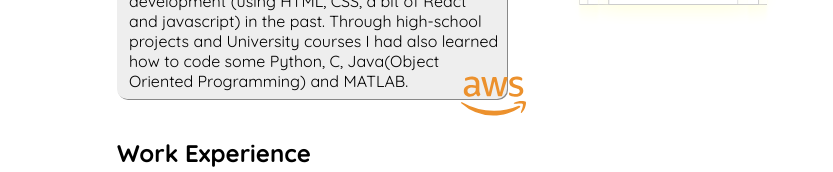
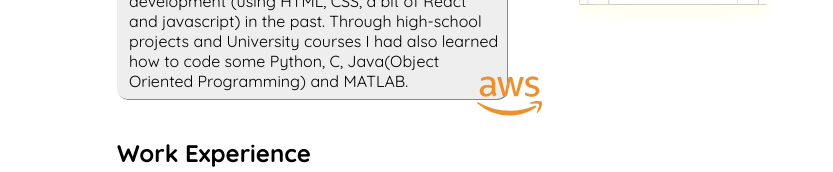
Before and after one commit to Ryayoon/portfolio-ryan-react, a React (Create React App) app: page /portfolio-ryan-react/About in a window 1280 px wide. Shown: the part 289-461 px from the top of the page, without its empty margins (223-1056 px from the left). Built offline with nearby package versions, Linux system fonts and the light colour scheme.

Commit message:
update aws logo

```diff
--- a/src/Components/About/About.css
+++ b/src/Components/About/About.css
@@ -3,7 +3,7 @@
 }
 
 .aws-logo {
-    margin-left: 43vh;
+    margin-left: 45vh;
     font-size: 6.5vh;
     margin-top: -8vh;
 }
```
